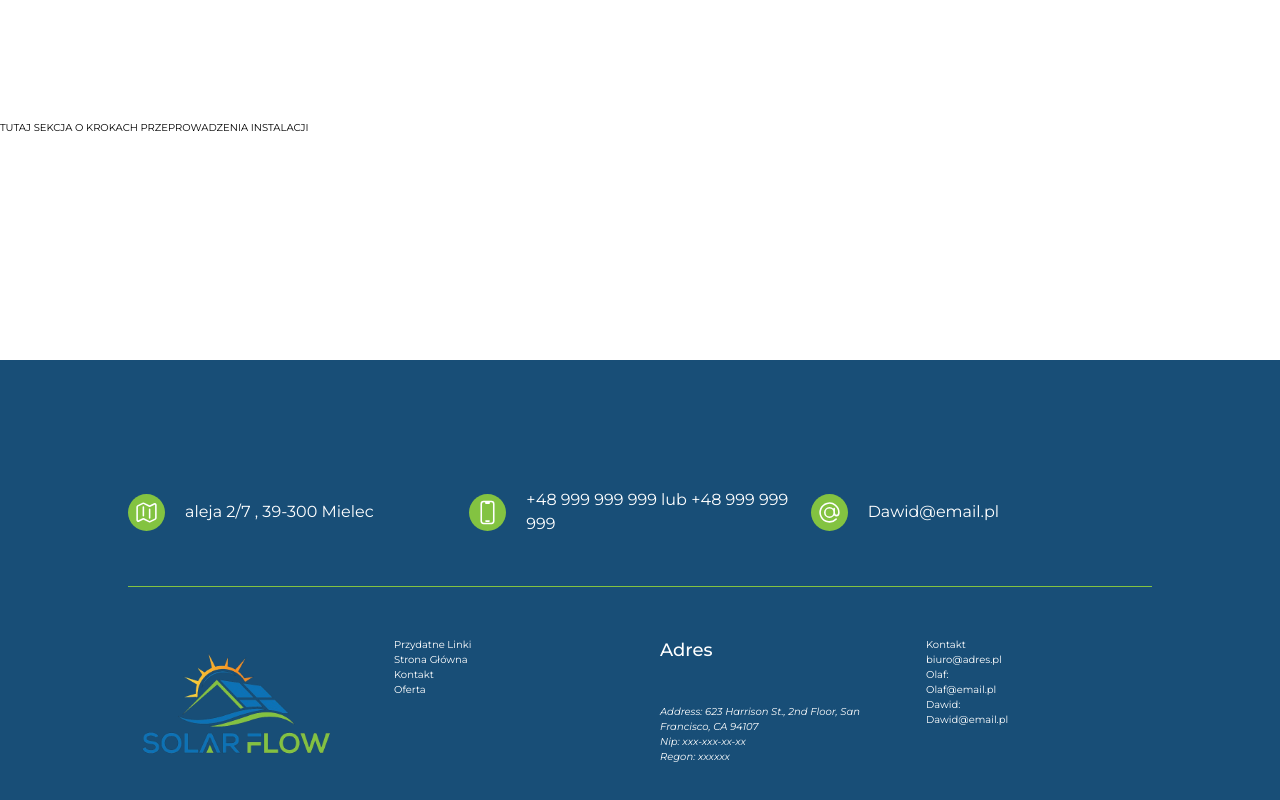
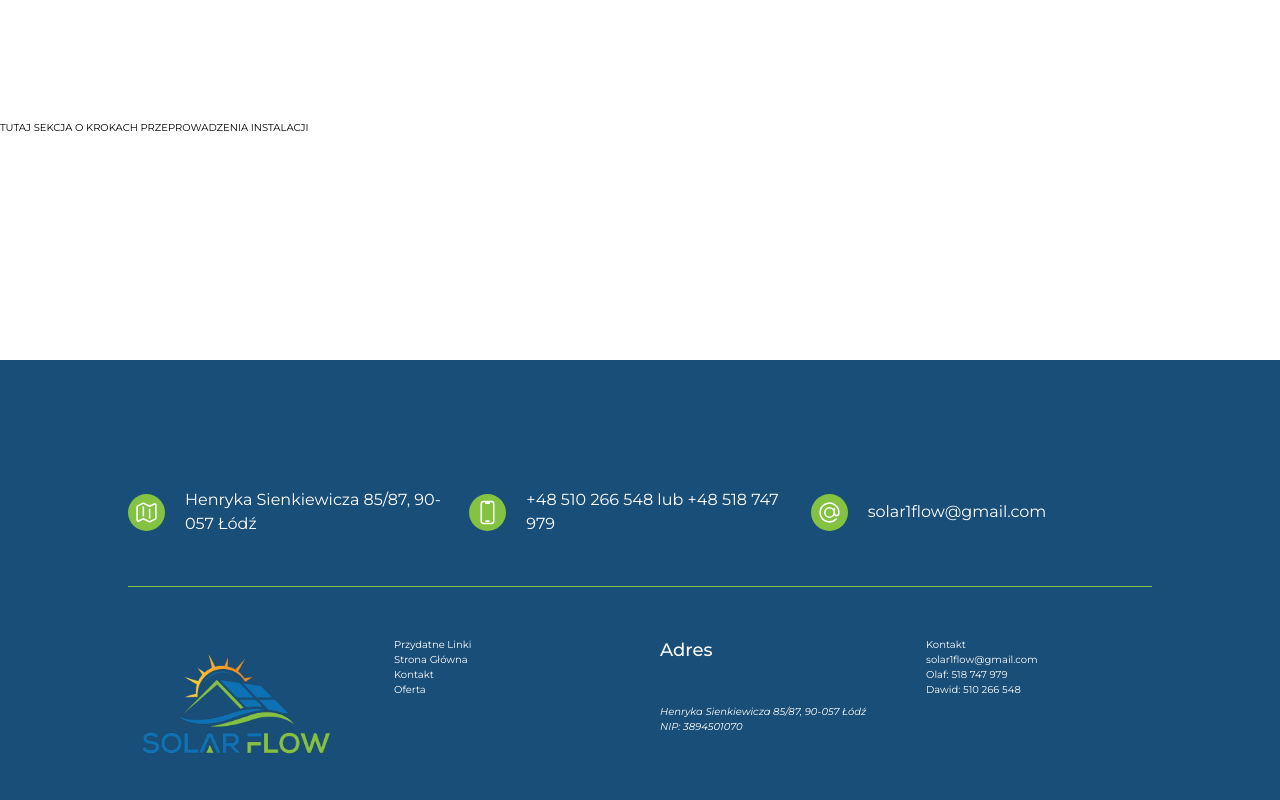
Before and after one commit to Rohhan415/SolarFlow, a React (Vite) app: page / in a window 1280 px wide. Shown: the part 360-1160 px from the top of the page. Built offline with nearby package versions, Linux system fonts and the light colour scheme.

Commit message:
feat: information in footer changed

```diff
--- a/src/components/Footer/FooterFeatured.tsx
+++ b/src/components/Footer/FooterFeatured.tsx
@@ -20,7 +20,7 @@ function FooterFeatured() {
             />
           </svg>
         </div>
-        aleja 2/7 , 39-300 Mielec
+        Henryka Sienkiewicza 85/87, 90-057 Łódź
       </p>
       <p className={`${styles.footerHighlight}`}>
         <div className={`${styles.footerHighlightIcons}`}>
@@ -39,7 +39,7 @@ function FooterFeatured() {
             />
           </svg>
         </div>
-        +48 999 999 999 lub +48 999 999 999
+        +48 510 266 548 lub +48 518 747 979
       </p>
       <p className={`${styles.footerHighlight}`}>
         <div className={`${styles.footerHighlightIcons}`}>
@@ -58,7 +58,7 @@ function FooterFeatured() {
             />
           </svg>
         </div>
-        Dawid@email.pl
+        solar1flow@gmail.com
       </p>
     </div>
   );
--- a/src/components/Footer/FooterInformation.tsx
+++ b/src/components/Footer/FooterInformation.tsx
@@ -16,22 +16,19 @@ function FooterInformation() {
       <div>
         <p className={`${styles.footerHeading}`}>Adres</p>
         <address>
-          <p>Address: 623 Harrison St., 2nd Floor, San Francisco, CA 94107</p>
-          <p>Nip: xxx-xxx-xx-xx</p>
-          <p>Regon: xxxxxx</p>
+          <p>Henryka Sienkiewicza 85/87, 90-057 Łódź</p>
+          <p>NIP: 3894501070</p>
         </address>
       </div>
       <nav>
         <p>Kontakt</p>
-        <p>biuro@adres.pl</p>
+        <p>solar1flow@gmail.com</p>
         <p>
-          Olaf: <a href="tel+48 999 999 999"></a>
+          Olaf: <a href="tel+48  518 747 979"> 518 747 979</a>
         </p>
-        <p>Olaf@email.pl</p>
         <p>
-          Dawid: <a href="tel+48 999 999 999"></a>
+          Dawid: <a href="tel+48 510 266 548">510 266 548</a>
         </p>
-        <p>Dawid@email.pl</p>
       </nav>
     </div>
   );
```
